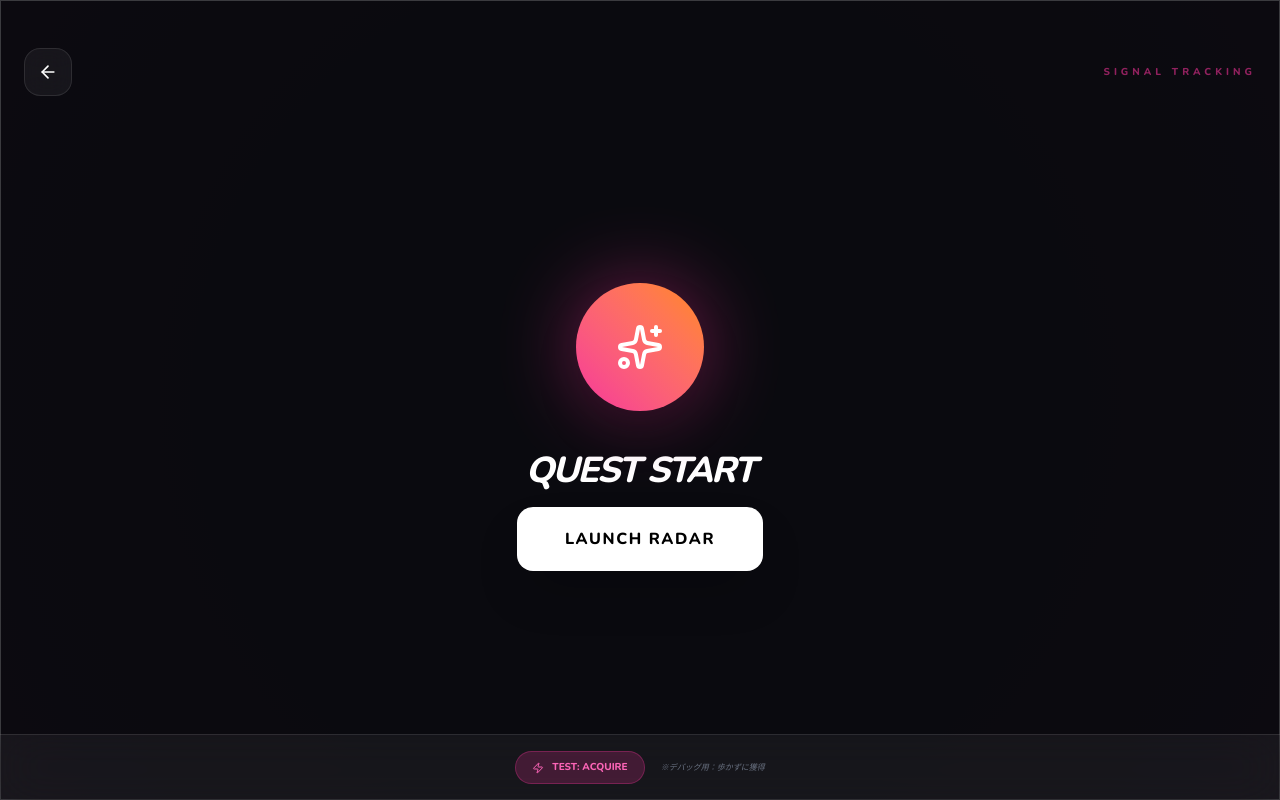
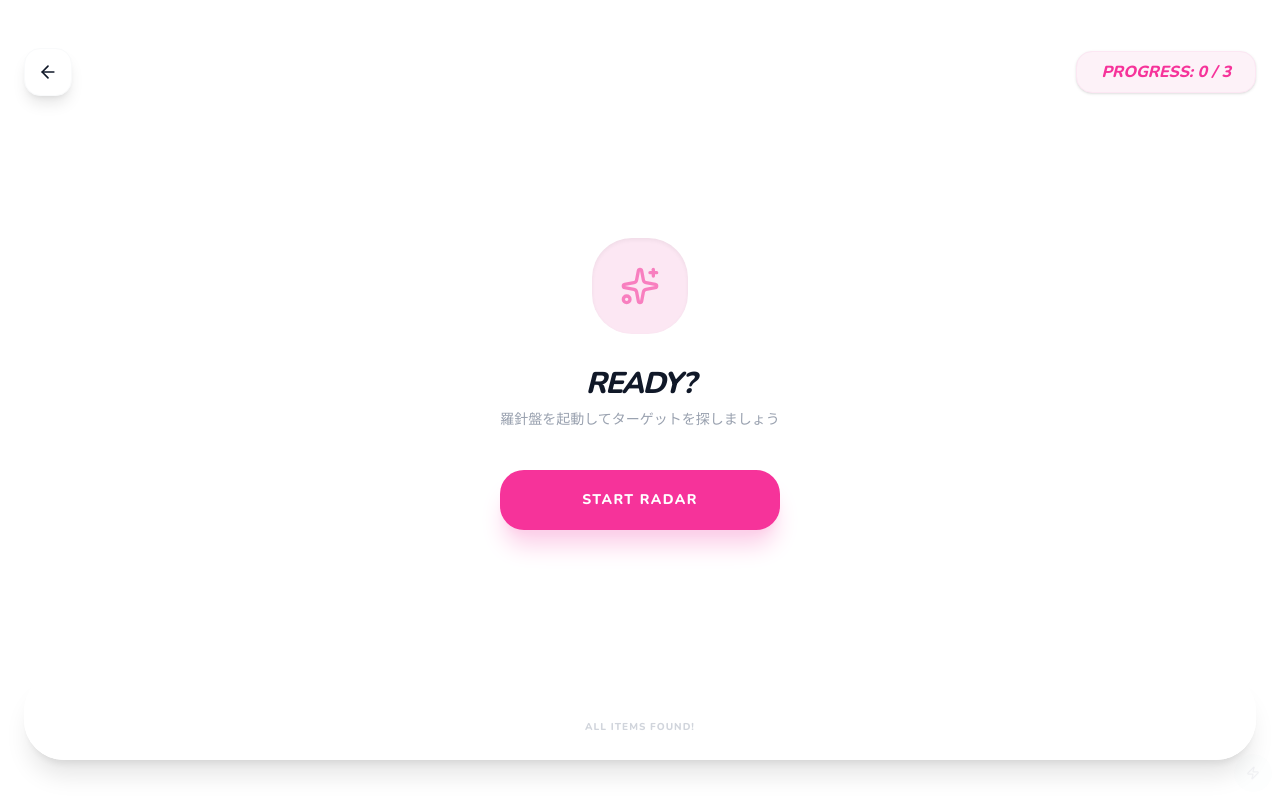
Before and after one commit to kx-00000000/quest-app, a Next.js app in the folder quest/: page /adventure/1 in a window 1280 px wide. Built offline with nearby package versions, Linux system fonts and the light colour scheme.

Commit message:
02092156

```diff
--- a/quest/src/app/adventure/[id]/AdventureView.tsx
+++ b/quest/src/app/adventure/[id]/AdventureView.tsx
@@ -1,49 +1,37 @@
 "use client";
 
-import { useEffect, useState, useRef } from "react";
+import { useEffect, useState, useRef, useMemo } from "react";
 import { useRouter } from "next/navigation";
 import { getPlans, savePlan } from "@/lib/storage";
-import { ArrowLeft, Navigation, Sparkles, Zap, Map as MapIcon, Trophy } from "lucide-react";
+import { ArrowLeft, Navigation, Sparkles, Zap, Trophy, CheckCircle, Package } from "lucide-react";
 import { calculateBearing, calculateDistance } from "@/lib/geo";
 
 export default function AdventureView({ id }: { id: string }) {
     const router = useRouter();
     const [plan, setPlan] = useState<any>(null);
     const [isTracking, setIsTracking] = useState(false);
-    const [isFound, setIsFound] = useState(false); // 獲得画面用
+    const [isFound, setIsFound] = useState(false);
 
-    // 直接操作用Ref
     const distanceRef = useRef<HTMLHeadingElement>(null);
     const compassRef = useRef<HTMLDivElement>(null);
-    const overlayRef = useRef<HTMLDivElement>(null);
-    const scanLineRef = useRef<HTMLDivElement>(null);
+    const proximityRef = useRef<HTMLDivElement>(null);
 
     useEffect(() => {
         const found = getPlans().find((p) => p.id === id);
         if (found) setPlan(found);
     }, [id]);
 
-    const items = plan?.items || [];
-    const currentItem = items.find((i: any) => !i.isCollected) || null;
+    const items = useMemo(() => plan?.items || [], [plan]);
+    const currentItem = useMemo(() => items.find((i: any) => !i.isCollected) || null, [items]);
 
-    // --- 演出ロジック：距離に応じて見た目を変える ---
-    const updateProximityEffects = (meters: number) => {
-        if (!overlayRef.current || !scanLineRef.current) return;
-
-        if (meters < 20) {
-            // 超至近距離：激しく点滅
-            overlayRef.current.className = "absolute inset-0 bg-pink-500/40 animate-pulse duration-75";
-            scanLineRef.current.style.borderColor = "#ff4081";
-        } else if (meters < 50) {
-            // 近距離：ゆっくり脈動
-            overlayRef.current.className = "absolute inset-0 bg-pink-500/20 animate-pulse duration-1000";
-            scanLineRef.current.style.borderColor = "#f06292";
-            // 接近バイブ（一度だけ）
-            if (navigator.vibrate) navigator.vibrate(200);
+    // 接近演出：背景をピンクに脈動させる
+    const updateEffects = (meters: number) => {
+        if (!proximityRef.current) return;
+        if (meters < 50) {
+            proximityRef.current.className = "absolute inset-0 bg-pink-500/10 animate-pulse pointer-events-none";
+            if (meters < 20 && navigator.vibrate) navigator.vibrate(100);
         } else {
-            // 遠距離：静か
-            overlayRef.current.className = "absolute inset-0 bg-transparent";
-            scanLineRef.current.style.borderColor = "rgba(255,255,255,0.1)";
+            proximityRef.current.className = "absolute inset-0 bg-transparent pointer-events-none";
         }
     };
 
@@ -53,8 +41,8 @@ export default function AdventureView({ id }: { id: string }) {
         if (DeviceEvt && typeof DeviceEvt.requestPermission === 'function') {
             try { await DeviceEvt.requestPermission(); } catch (e) { console.error(e); }
         }
+        setIsTracking(true);
 
-        setIsTracking(true);
         let currentHeading = 0;
         let currentBearing = 0;
 
@@ -70,10 +58,9 @@ export default function AdventureView({ id }: { id: string }) {
                 if (currentItem && distanceRef.current) {
                     const d = calculateDistance(pos.coords.latitude, pos.coords.longitude, currentItem.lat, currentItem.lng);
                     currentBearing = calculateBearing(pos.coords.latitude, pos.coords.longitude, currentItem.lat, currentItem.lng);
-
                     const meters = Math.floor(d * 1000);
                     distanceRef.current.innerText = `${meters.toLocaleString()} m`;
-                    updateProximityEffects(meters);
+                    updateEffects(meters);
                 }
             },
             (err) => console.warn(err),
@@ -81,7 +68,6 @@ export default function AdventureView({ id }: { id: string }) {
         );
     };
 
-    // --- テスト用：アイテムを強制獲得する ---
     const debugAcquire = () => {
         if (!currentItem) return;
         const now = new Date().toISOString();
@@ -95,87 +81,100 @@ export default function AdventureView({ id }: { id: string }) {
     if (!plan) return null;
 
     return (
-        <div className="flex flex-col h-screen relative overflow-hidden bg-[#0a0a0f] text-white font-sans">
+        <div className="flex flex-col h-screen relative overflow-hidden bg-white text-gray-900 font-sans">
             {/* 接近演出レイヤー */}
-            <div ref={overlayRef} className="absolute inset-0 transition-all duration-500 pointer-events-none" />
+            <div ref={proximityRef} className="absolute inset-0 transition-all duration-500 pointer-events-none" />
 
-            {/* レーダー風の走査線 */}
-            <div ref={scanLineRef} className="absolute inset-0 border-[1px] opacity-20 pointer-events-none"
-                style={{ backgroundImage: 'radial-gradient(circle, transparent 30%, rgba(240,98,146,0.05) 100%)' }} />
-
+            {/* ヘッダー：進捗を表示 */}
             <header className="relative z-10 p-6 pt-12 flex justify-between items-center">
-                <button onClick={() => router.back()} className="w-12 h-12 bg-white/5 backdrop-blur-md rounded-2xl flex items-center justify-center border border-white/10">
+                <button onClick={() => router.back()} className="w-12 h-12 bg-white shadow-lg rounded-2xl flex items-center justify-center border border-gray-50 active:scale-90 transition-all">
                     <ArrowLeft size={20} />
                 </button>
-                <div className="text-[10px] font-black tracking-[0.4em] text-pink-500 animate-pulse">
-                    SIGNAL TRACKING
+                <div className="bg-pink-50 text-pink-500 px-6 py-2 rounded-2xl font-black italic shadow-sm border border-pink-100">
+                    PROGRESS: {plan.collectedCount || 0} / {plan.itemCount}
                 </div>
             </header>
 
             <main className="flex-1 flex flex-col items-center justify-center relative z-10 px-6">
                 {!isTracking ? (
-                    <div className="text-center">
-                        <div className="relative w-32 h-32 mx-auto mb-10">
-                            <div className="absolute inset-0 bg-pink-500 rounded-full blur-2xl opacity-20 animate-pulse" />
-                            <div className="relative w-full h-full bg-gradient-to-tr from-pink-500 to-orange-400 rounded-full flex items-center justify-center shadow-2xl">
-                                <Sparkles size={48} />
-                            </div>
+                    <div className="text-center animate-in fade-in zoom-in duration-500">
+                        <div className="w-24 h-24 bg-pink-100 rounded-[2.5rem] flex items-center justify-center mx-auto mb-8 text-pink-500 shadow-inner">
+                            <Sparkles size={40} className="animate-pulse" />
                         </div>
-                        <h2 className="text-4xl font-black mb-4 italic tracking-tighter uppercase">Quest Start</h2>
-                        <button onClick={handleStart} className="px-12 py-5 bg-white text-black font-black rounded-2xl shadow-2xl active:scale-95 transition-all tracking-widest">
-                            LAUNCH RADAR
+                        <h2 className="text-3xl font-black mb-2 italic uppercase tracking-tighter">Ready?</h2>
+                        <p className="text-gray-400 text-sm mb-10 font-medium">羅針盤を起動してターゲットを探しましょう</p>
+                        <button
+                            onClick={handleStart}
+                            className="w-full max-w-xs py-5 bg-pink-500 text-white font-black rounded-3xl shadow-xl shadow-pink-200 active:scale-95 transition-all uppercase tracking-widest text-sm"
+                        >
+                            Start Radar
                         </button>
                     </div>
                 ) : (
-                    <div className="flex flex-col items-center space-y-16">
-                        <div className="text-center">
-                            <p className="text-[10px] font-bold text-pink-400 uppercase tracking-[0.5em] mb-4">Distance to Target</p>
-                            <h1 ref={distanceRef} className="text-8xl font-black italic tracking-tighter tabular-nums text-transparent bg-clip-text bg-gradient-to-b from-white to-gray-500">
+                    <div className="flex flex-col items-center space-y-12">
+                        {/* 距離表示パネル */}
+                        <div className="text-center bg-white/50 backdrop-blur-xl p-8 rounded-[3rem] border border-white shadow-2xl shadow-pink-100">
+                            <p className="text-[10px] font-black text-pink-500 uppercase tracking-[0.3em] mb-2">Distance</p>
+                            <h1 ref={distanceRef} className="text-7xl font-black italic tracking-tighter tabular-nums text-gray-800">
                                 --- m
                             </h1>
                         </div>
 
-                        <div className="relative w-72 h-72 flex items-center justify-center">
-                            {/* レーダー装飾 */}
-                            <div className="absolute inset-0 rounded-full border border-white/5 animate-ping duration-[3s]" />
-                            <div className="absolute inset-0 rounded-full border-2 border-white/10" />
-                            <div className="absolute inset-10 rounded-full border border-pink-500/20" />
+                        {/* 羅針盤 */}
+                        <div className="relative w-64 h-64 flex items-center justify-center">
+                            <div className="absolute inset-0 rounded-full border-4 border-pink-50 border-dashed animate-[spin_30s_linear_infinite]" />
+                            <div className="absolute inset-4 rounded-full bg-pink-50/50 backdrop-blur-sm border border-white shadow-inner" />
 
                             <div ref={compassRef} className="relative transition-transform duration-300 ease-out">
-                                <Navigation size={100} fill="currentColor" className="text-pink-500 drop-shadow-[0_0_20px_rgba(240,98,146,0.6)]" />
+                                <Navigation size={80} fill="currentColor" className="text-pink-500 drop-shadow-[0_10px_15px_rgba(240,98,146,0.3)]" />
                             </div>
                         </div>
                     </div>
                 )}
             </main>
 
-            {/* --- デバッグ用隠しパネル（開発時のみ使用） --- */}
-            <div className="relative z-20 p-4 bg-white/5 border-t border-white/10 flex gap-4 justify-center backdrop-blur-xl">
-                <button
-                    onClick={debugAcquire}
-                    className="flex items-center gap-2 px-4 py-2 bg-pink-500/20 text-pink-400 rounded-full text-[10px] font-black border border-pink-500/30 active:bg-pink-500"
-                >
-                    <Zap size={12} /> TEST: ACQUIRE
-                </button>
-                <div className="text-[8px] text-gray-500 flex items-center italic">
-                    ※デバッグ用：歩かずに獲得
+            {/* ボトム：アイテム進捗リスト */}
+            <footer className="relative z-10 p-6 pb-10">
+                <div className="bg-white/50 backdrop-blur-xl rounded-[2.5rem] p-6 border border-white shadow-xl">
+                    <div className="flex gap-3 overflow-x-auto no-scrollbar pb-2">
+                        {items.map((item: any) => (
+                            <div key={item.id} className={`w-12 h-12 flex-shrink-0 rounded-2xl flex items-center justify-center border-2 transition-all ${item.isCollected ? "bg-pink-100 border-pink-200 text-pink-500 shadow-inner" :
+                                    (item.id === currentItem?.id && isTracking ? "bg-white border-pink-400 text-pink-500 shadow-md animate-bounce" : "bg-gray-50 border-gray-100 text-gray-200")
+                                }`}>
+                                {item.isCollected ? <CheckCircle size={20} /> : <Package size={20} />}
+                            </div>
+                        ))}
+                    </div>
+                    <div className="mt-4 text-center">
+                        <p className="text-[10px] font-black text-gray-300 uppercase tracking-widest">
+                            {currentItem ? `Next: ${currentItem.name}` : "All Items Found!"}
+                        </p>
+                    </div>
                 </div>
-            </div>
+            </footer>
 
-            {/* 獲得モーダル */}
+            {/* デバッグボタン：デザインに馴染ませる */}
+            <button
+                onClick={debugAcquire}
+                className="fixed bottom-2 right-2 p-3 bg-gray-50 text-gray-300 rounded-full opacity-30 hover:opacity-100 transition-opacity"
+            >
+                <Zap size={14} />
+            </button>
+
+            {/* 獲得モーダル：统一スタイル */}
             {isFound && (
-                <div className="fixed inset-0 z-50 flex items-center justify-center p-8 bg-black/90 backdrop-blur-xl animate-in fade-in duration-500">
-                    <div className="text-center">
-                        <div className="w-24 h-24 bg-yellow-400 rounded-full flex items-center justify-center mx-auto mb-8 shadow-[0_0_50px_rgba(250,204,21,0.4)] animate-bounce">
-                            <Trophy size={48} className="text-black" />
+                <div className="fixed inset-0 z-50 flex items-center justify-center p-8 bg-white/90 backdrop-blur-xl animate-in fade-in duration-300">
+                    <div className="text-center bg-white p-12 rounded-[4rem] shadow-2xl border border-pink-50">
+                        <div className="w-24 h-24 bg-pink-500 rounded-[2.5rem] flex items-center justify-center mx-auto mb-8 text-white shadow-xl shadow-pink-200 animate-bounce">
+                            <Trophy size={48} />
                         </div>
-                        <h2 className="text-5xl font-black italic mb-2 tracking-tighter">FOUND!</h2>
-                        <p className="text-gray-400 mb-10 font-bold uppercase tracking-widest text-sm">Target has been secured</p>
+                        <h2 className="text-4xl font-black italic mb-2 tracking-tighter text-gray-800 uppercase">Found!</h2>
+                        <p className="text-gray-400 mb-10 font-bold uppercase tracking-widest text-sm">ターゲットを発見しました</p>
                         <button
                             onClick={() => { setIsFound(false); if (!currentItem) router.push('/log'); }}
-                            className="w-full bg-white text-black font-black py-5 rounded-2xl shadow-xl active:scale-95 transition-all uppercase tracking-widest"
+                            className="w-full py-5 bg-gray-900 text-white font-black rounded-3xl shadow-xl active:scale-95 transition-all uppercase tracking-widest text-sm"
                         >
-                            {currentItem ? "Next Mission" : "Complete Adventure"}
+                            {currentItem ? "Next Mission" : "Show Logs"}
                         </button>
                     </div>
                 </div>
```
